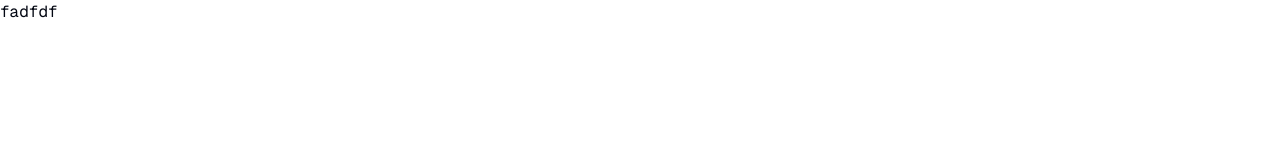
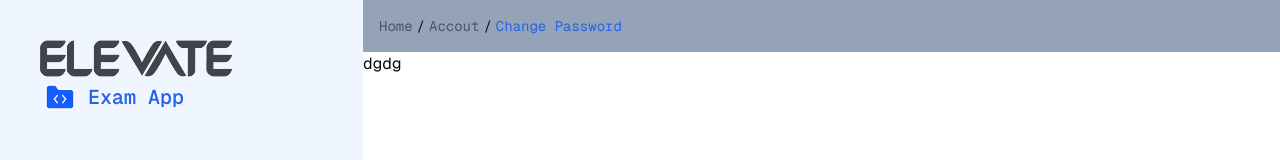
Before and after one commit to Hadywahba/exam-app, a Next.js app: page /accout/change-password in a window 1280 px wide. Before the commit this address had no page. Shown: the top 160 px of the page. Built offline with nearby package versions, Linux system fonts and the light colour scheme; no server answers.

Commit message:
feat:add breadcrumbs

```diff
--- /dev/null
+++ b/src/app/(dashboard)/accout/change-password/page.tsx
@@ -0,0 +1,9 @@
+import React from 'react'
+
+export default function page() {
+  return (
+    <div>
+
+    </div>
+  )
+}
--- /dev/null
+++ b/src/app/(dashboard)/accout/layout.tsx
@@ -0,0 +1,11 @@
+import React from 'react'
+
+export default function layout({ children }: { children: React.ReactNode }) {
+  return (
+    <main>
+      <h1>dgdg</h1>
+       {/* children section */}
+      <div className="w-full"> {children}</div>
+    </main>
+  )
+}
--- a/src/app/(dashboard)/layout.tsx
+++ b/src/app/(dashboard)/layout.tsx
@@ -1,3 +1,4 @@
+import Breadcrumbs from '@/components/features/dashboard/bread-crumbs';
 import DashboardMobileSidebar from '@/components/layout/dashboard/dashboard-mobile-sidebar';
 import DashboardSidebar from '@/components/layout/dashboard/dashboard-sidebar';
 import React from 'react';
@@ -14,8 +15,14 @@ export default function layout({ children }: { children: React.ReactNode }) {
       <section className="absolute right-0 flex lg:hidden">
         <DashboardMobileSidebar />
       </section>
-      {/* children section */}
-      <div className="w-full"> {children}</div>
+
+    <section className='flex flex-col w-full'>
+    <div className='bg-slate-400 w-full py-4 pl-4'>
+      <Breadcrumbs/>
+    </div>
+        {/* children section */}
+        <div className="w-full"> {children}</div>
+    </section>
     </main>
   );
 }
--- /dev/null
+++ b/src/components/features/dashboard/bread-crumbs.tsx
@@ -0,0 +1,54 @@
+"use client";
+
+import Link from "next/link";
+import { usePathname } from "next/navigation";
+
+export default function Breadcrumbs() {
+  const pathname = usePathname();
+
+  const segments = pathname
+    .split("/")
+    .filter((segment) => segment);
+
+  const isHome = pathname === "/";
+
+  return (
+    <nav className="text-sm flex items-center gap-1">
+      {/* HOME */}
+      {isHome ? (
+        <span className="text-blue-600  font-normal text-sm">Home</span>
+      ) : (
+        <Link href="/" className="text-gray-600 font-normal text-sm ">
+          Home
+        </Link>
+      )}
+
+      {/* OTHER SEGMENTS */}
+      {segments.map((segment, index) => {
+        const fullPath = "/" + segments.slice(0, index + 1).join("/");
+        const isLast = index === segments.length - 1;
+
+        return (
+          <span className="flex items-center gap-1" key={index}>
+            <span>/</span>
+
+            {isLast ? (
+              // ACTIVE
+              <span className="text-blue-600 font-normal text-sm capitalize">
+                {segment.replace(/-/g, " ")}
+              </span>
+            ) : (
+              // NOT ACTIVE
+              <Link
+                href={fullPath}
+                className="text-gray-600 font-normal text-sm  capitalize"
+              >
+                {segment.replace(/-/g, " ")}
+              </Link>
+            )}
+          </span>
+        );
+      })}
+    </nav>
+  );
+}
```
